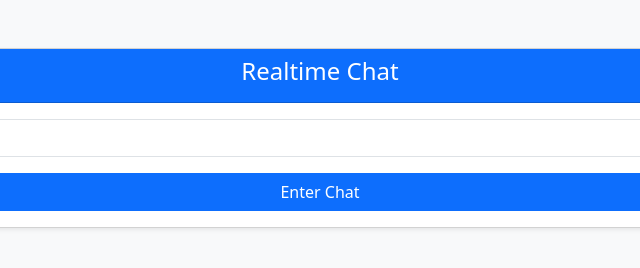
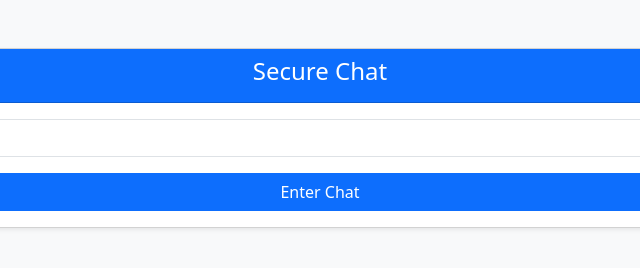
Before and after one commit to pankajsharmaucs/chat_socket_node_js, a website: page public/index.html in a window 1280 px wide. Shown: the full height of the page, 320-960 px from the left. Drawn offline with nearby package versions, Linux system fonts and the light colour scheme; no server answers.

Commit message:
Testing CI/CD v1.0

```diff
--- a/public/index.html
+++ b/public/index.html
@@ -3,7 +3,7 @@
 <head>
   <meta charset="UTF-8">
   <meta name="viewport" content="width=device-width, initial-scale=1.0">
-  <title>Realtime Chat</title>
+  <title>Secure Chat</title>
   <link href="https://cdn.jsdelivr.net/npm/bootstrap@5.3.0-alpha1/dist/css/bootstrap.min.css" rel="stylesheet">
   <script src="/socket.io/socket.io.js"></script>
 </head>
@@ -12,7 +12,7 @@
   <div class="container mt-5">
     <div class="card shadow-sm">
       <div class="card-header bg-primary text-white text-center">
-        <h4>Realtime Chat</h4>
+        <h4>Secure Chat</h4>
       </div>
       <div class="card-body">
         <!-- Username Input Section -->
@@ -40,10 +40,10 @@
   <script>
     const socket = io();  // Establish socket connection to server
 
+    const usernameSection = document.getElementById('username-section');
     const enterChatButton = document.getElementById('enterChatButton');
+    const chatSection = document.getElementById('chat-section');
     const usernameInput = document.getElementById('username');
-    const chatSection = document.getElementById('chat-section');
-    const usernameSection = document.getElementById('username-section');
     const sendButton = document.getElementById('sendButton');
     const messageInput = document.getElementById('message');
     const messagesDiv = document.getElementById('messages');
--- a/server.js
+++ b/server.js
@@ -31,7 +31,7 @@ const Message = mongoose.model('Message', MessageSchema);
 
 // Handle Socket Connection
 io.on('connection', (socket) => {
-    console.log('A user connected');
+        console.log('A user has been connected');
 
         // Fetch old messages when a new user connects
         Message.find().sort({ createdAt: 1 }).limit(50)  // Get the first 50 messages, sorted by creation date
@@ -52,7 +52,7 @@ io.on('connection', (socket) => {
         });
 
         socket.on('disconnect', () => {
-        console.log('A user disconnected');
+            console.log('A user has been disconnected');
         });
 });
 
```
Lines whose indentation alone changed are shown as unchanged.
